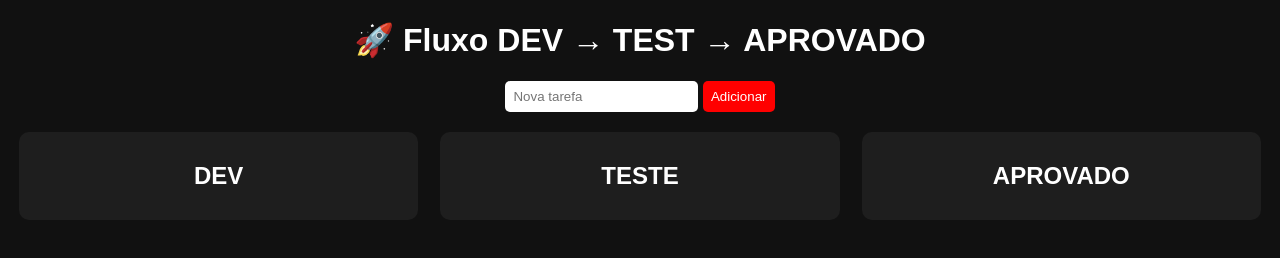
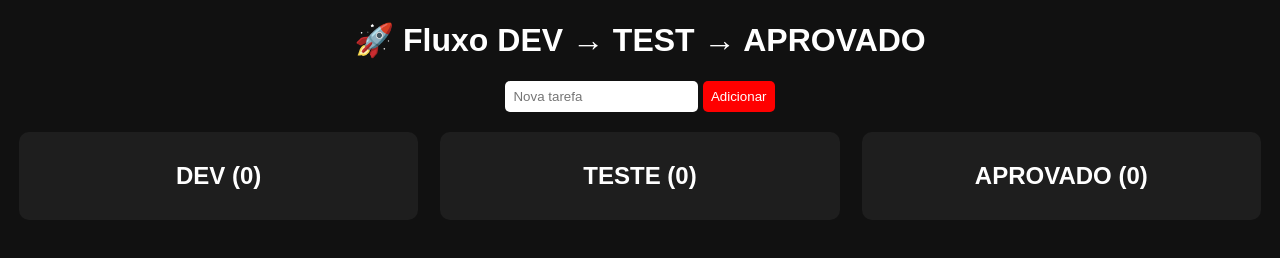
Before and after one commit to otaviobleich/TrabalhoPatrick3.0, a plain HTML site: page index.html in a window 1280 px wide. Drawn offline with Linux system fonts and the light colour scheme.

Commit message:
feat: adiciona contador de tarefas por coluna

```diff
--- a/index.html
+++ b/index.html
@@ -2,7 +2,7 @@
 <html lang="pt-BR">
 <head>
     <meta charset="UTF-8">
-    <title>Fluxo Kanban</title>
+    <title>Kanban Profissional</title>
     <link rel="stylesheet" href="style.css">
 </head>
 <body>
@@ -15,20 +15,22 @@
 </div>
 
 <div class="board">
+
     <div class="coluna">
-        <h2>DEV</h2>
+        <h2>DEV (<span id="count-dev">0</span>)</h2>
         <ul id="dev"></ul>
     </div>
 
     <div class="coluna">
-        <h2>TESTE</h2>
+        <h2>TESTE (<span id="count-teste">0</span>)</h2>
         <ul id="teste"></ul>
     </div>
 
     <div class="coluna">
-        <h2>APROVADO</h2>
+        <h2>APROVADO (<span id="count-aprovado">0</span>)</h2>
         <ul id="aprovado"></ul>
     </div>
+
 </div>
 
 <script src="script.js"></script>
--- a/script.js
+++ b/script.js
@@ -1,3 +1,14 @@
+function atualizarContadores() {
+    document.getElementById("count-dev").innerText =
+        document.getElementById("dev").children.length;
+
+    document.getElementById("count-teste").innerText =
+        document.getElementById("teste").children.length;
+
+    document.getElementById("count-aprovado").innerText =
+        document.getElementById("aprovado").children.length;
+}
+
 function salvarDados() {
     const dados = {
         dev: document.getElementById("dev").innerHTML,
@@ -5,6 +16,7 @@ function salvarDados() {
         aprovado: document.getElementById("aprovado").innerHTML
     };
     localStorage.setItem("kanban", JSON.stringify(dados));
+    atualizarContadores();
 }
 
 function carregarDados() {
@@ -15,6 +27,8 @@ function carregarDados() {
         document.getElementById("teste").innerHTML = dados.teste;
         document.getElementById("aprovado").innerHTML = dados.aprovado;
     }
+
+    atualizarContadores();
 }
 
 window.onload = carregarDados;
```
